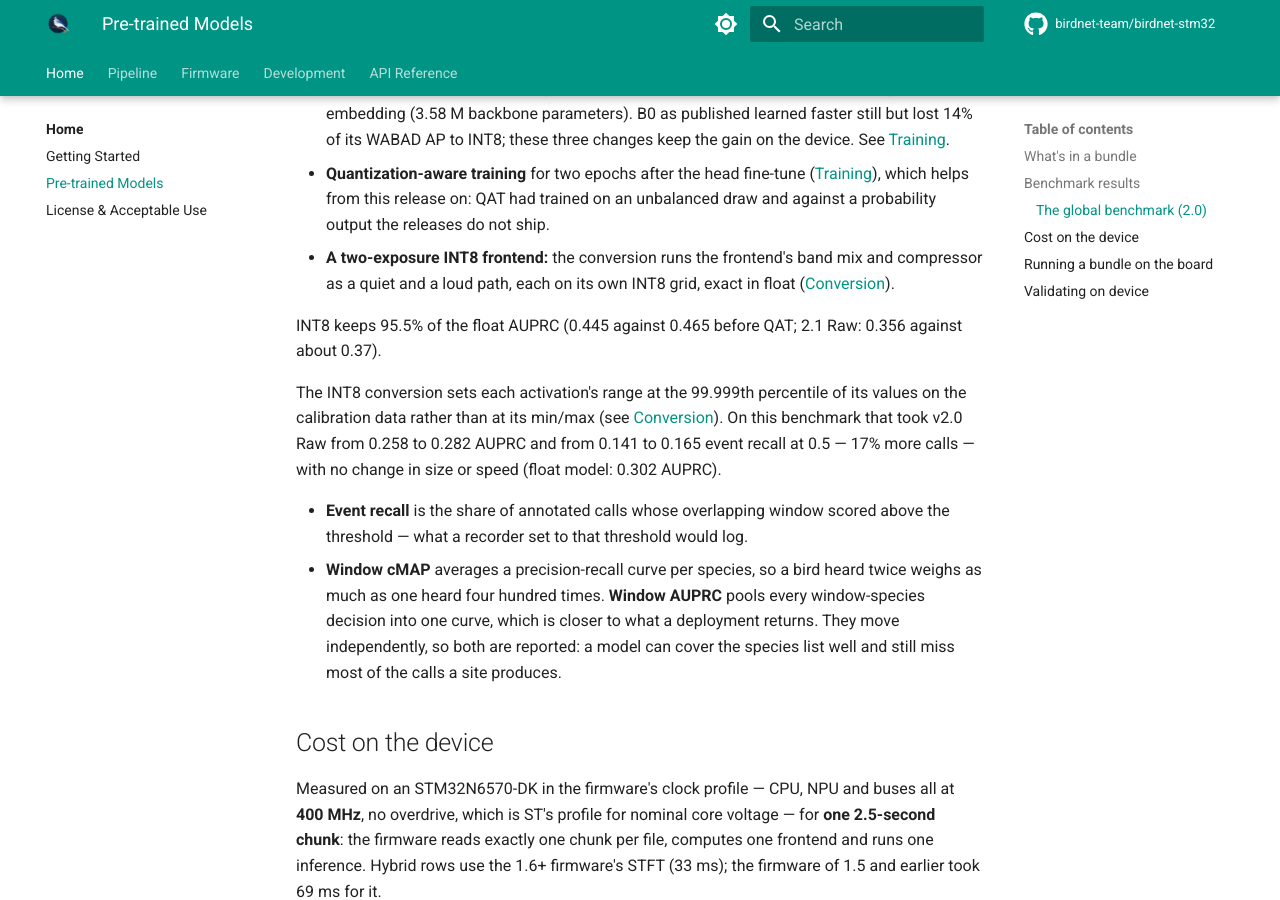
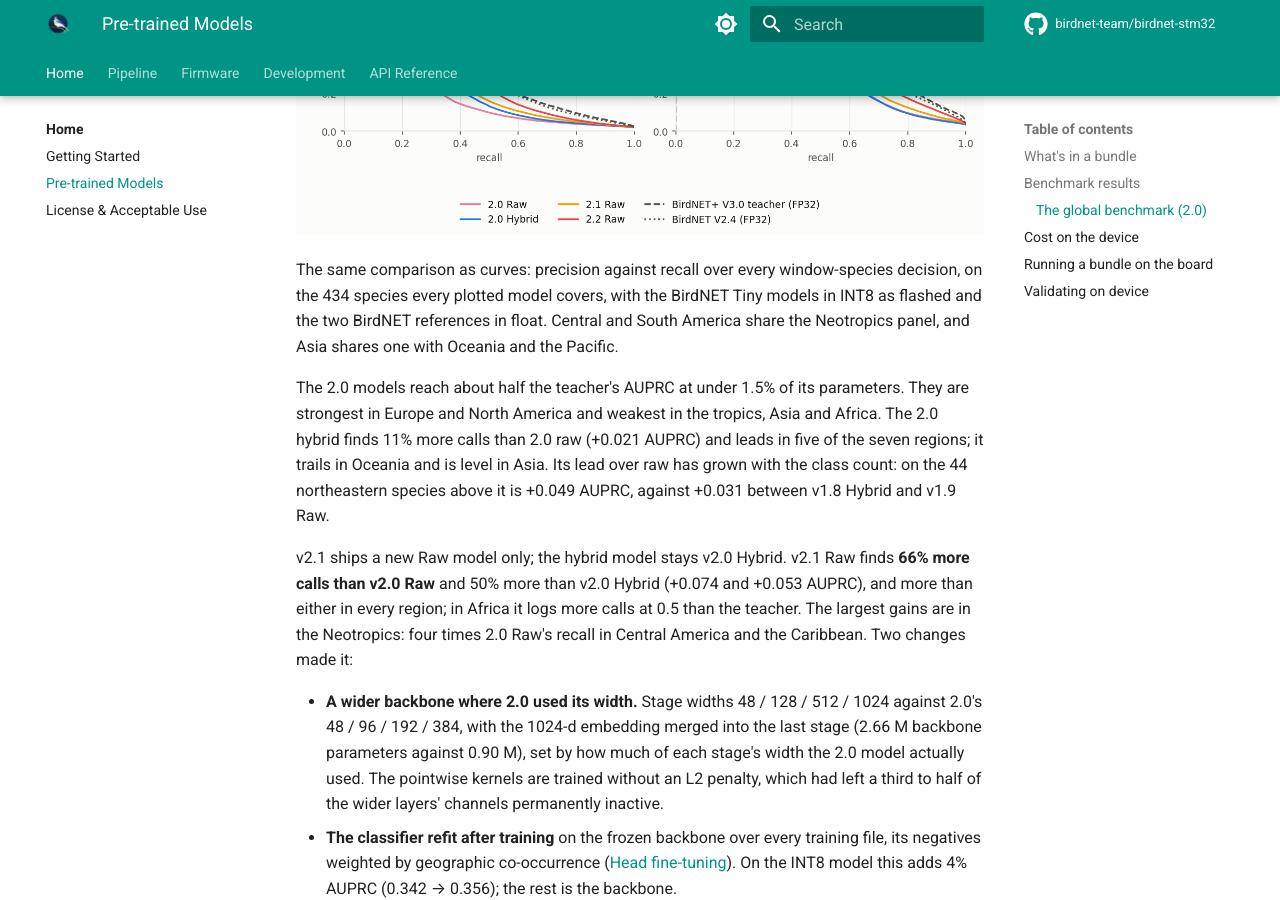
Before and after one commit to birdnet-team/birdnet-stm32, an MkDocs documentation site: the page built from docs/pretrained-models.md, in a window 1280 px wide and 900 px high, scrolled down 6799 px. Built offline with MkDocs 1.6.1 and Material for MkDocs 9.7.7, drawn with Linux system fonts in a browser that asks for light colours; comment, search, counter and statistics services are not loaded.

Commit message:
Show the WABAD precision-recall curves in the README and docs

```diff
--- a/docs/pretrained-models.md
+++ b/docs/pretrained-models.md
@@ -165,6 +165,14 @@
 | Asia | 2,152 | 24 | 0.012 / 0.208 | 0.017 / 0.205 | 0.059 / 0.228 | **0.111 / 0.289** | 0.222 / 0.358 |
 | Africa | 1,865 | 25 | 0.054 / 0.243 | 0.060 / 0.292 | 0.146 / 0.297 | **0.210 / 0.346** | 0.135 / 0.351 |
 
+![WABAD precision-recall curves by region for the 2.x models, the BirdNET+ V3.0 teacher and BirdNET V2.4](assets/wabad_pr_by_region.png)
+
+The same comparison as curves: precision against recall over every
+window-species decision, on the 434 species every plotted model covers, with the
+BirdNET Tiny models in INT8 as flashed and the two BirdNET references in float.
+Central and South America share the Neotropics panel, and Asia shares one with
+Oceania and the Pacific.
+
 The 2.0 models reach about half the teacher's AUPRC at under 1.5% of its
 parameters. They are strongest in Europe and North America and weakest in the
 tropics, Asia and Africa. The 2.0 hybrid finds 11% more calls than 2.0 raw
```
Also changed, not shown: CHANGELOG.md (+2 -0 lines), README.md (+7 -1 lines), docs/assets/wabad_pr_by_region.png (added).
